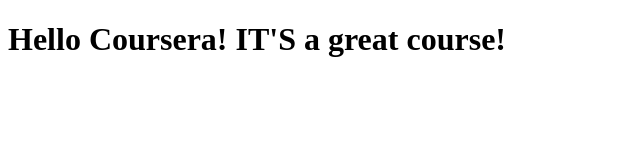
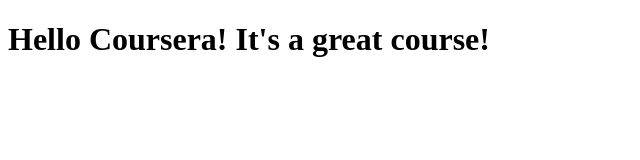
Before and after one commit to Rabbit-in-the-Box/Coursera-test, a plain HTML site: page site/index.html in a window 1280 px wide. Shown: the whole page, without its empty margins (0-640 px from the left). Drawn offline with Linux system fonts and the light colour scheme.

Commit message:
Small addition to our page content.

```diff
--- a/site/index.html
+++ b/site/index.html
@@ -5,6 +5,6 @@
 	<title>Hello Coursera</title>
 </head>
 <body>
-<h1>Hello Coursera! IT'S a great course!</h1>
+<h1>Hello Coursera! It's a great course!</h1>
 </body>
 </html>
```
